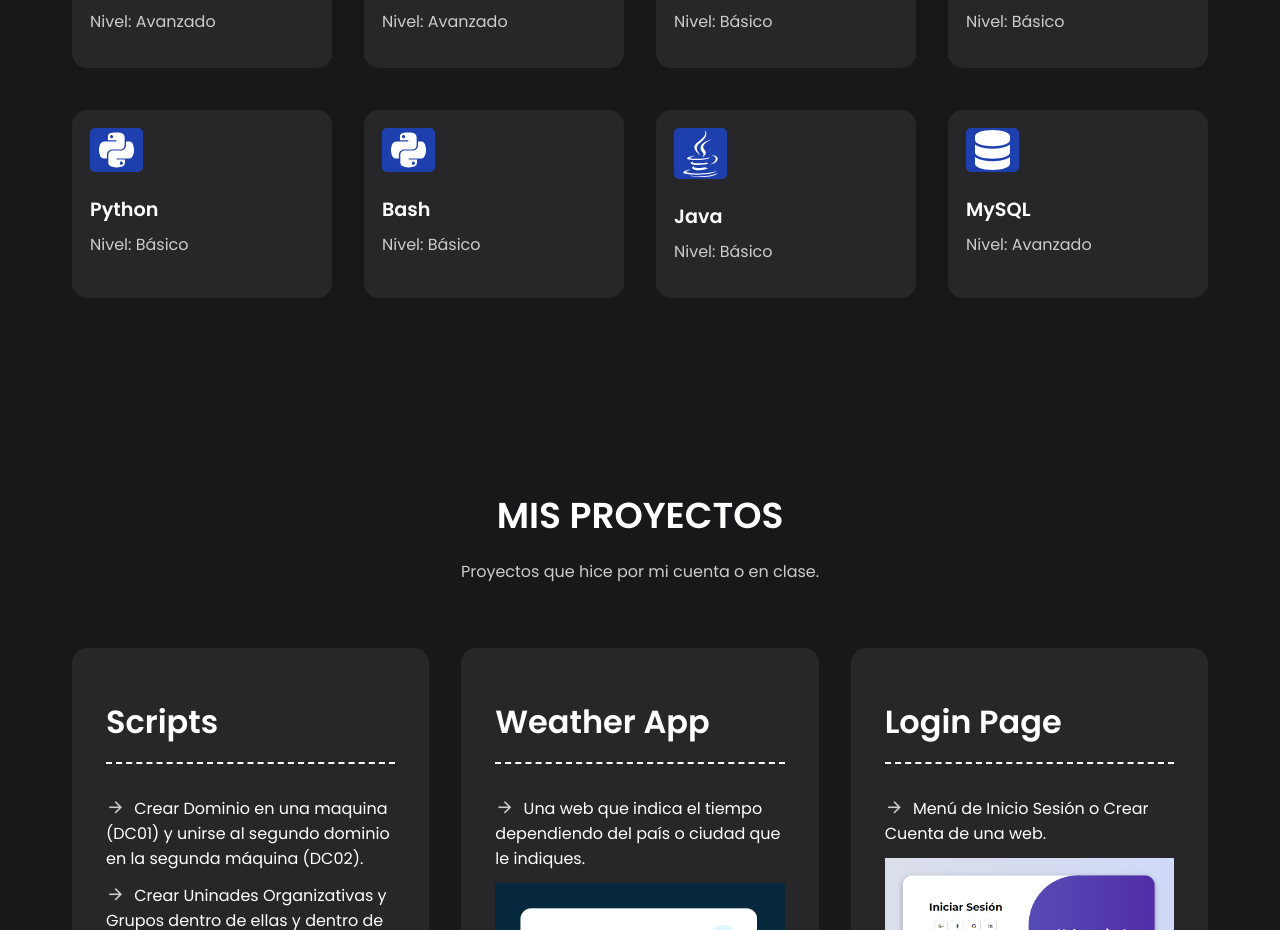
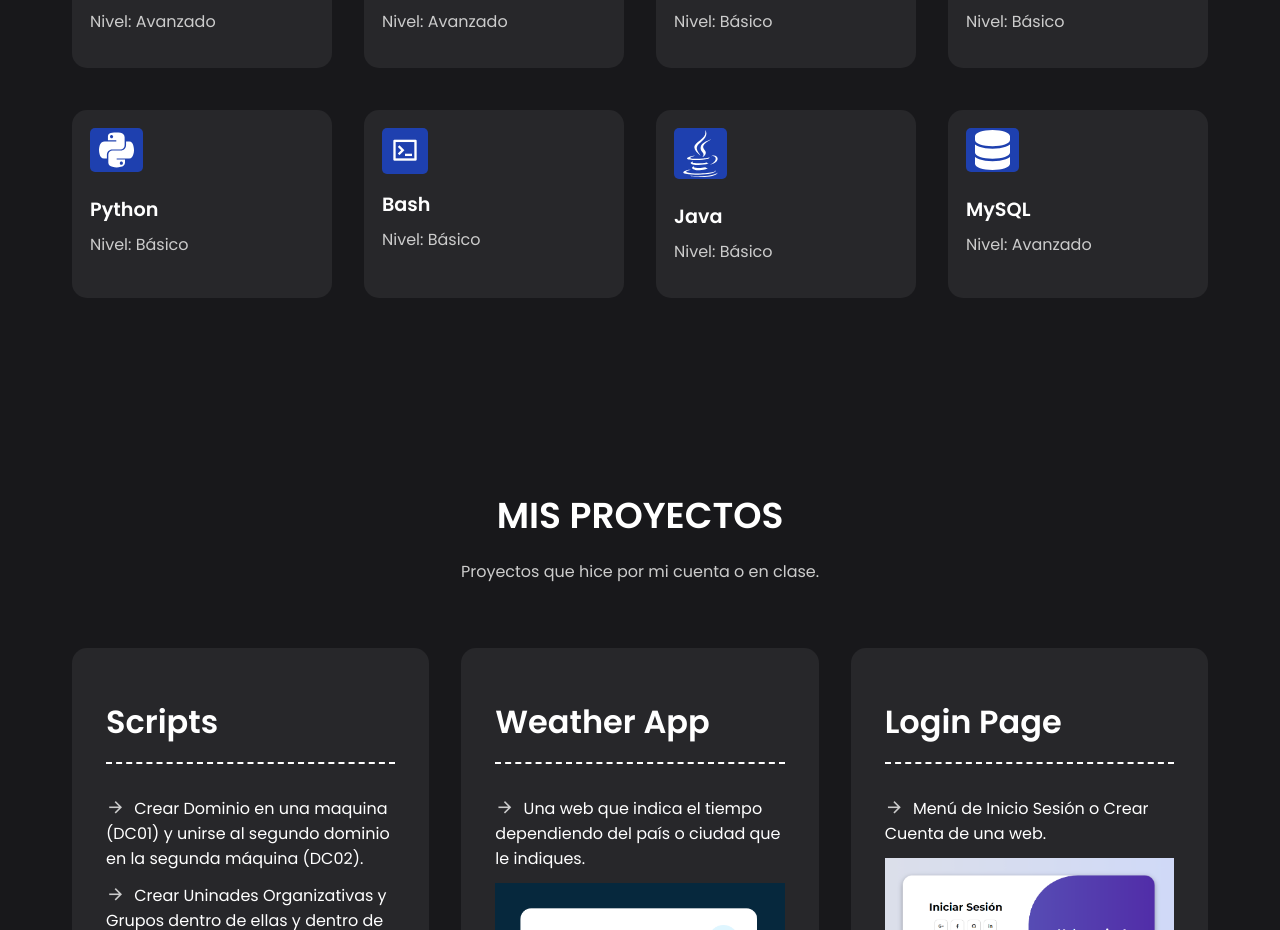
Before and after one commit to TheSechas/ResponsivePortofolioDesing, a plain HTML site: page index.html in a window 1280 px wide. Shown: the part 1809-2739 px from the top of the page. Drawn offline with nearby package versions, Linux system fonts and the light colour scheme.

Commit message:
Update index.html

```diff
--- a/index.html
+++ b/index.html
@@ -147,7 +147,7 @@
                 </p>
             </div>
             <div class="card">
-                <span><img src="SVG/python.svg" class="icon"></span>
+                <span><i class="ri-terminal-box-line"></i></span>
                 <h4>Bash</h4>
                 <p>
                     Nivel: Básico
```
